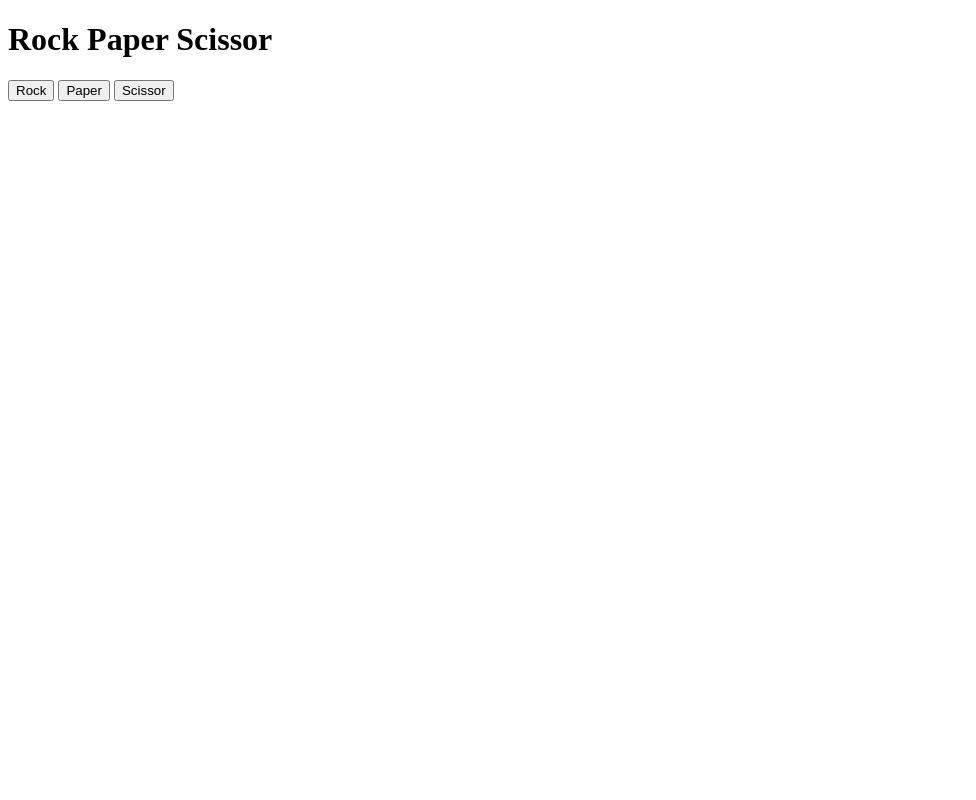
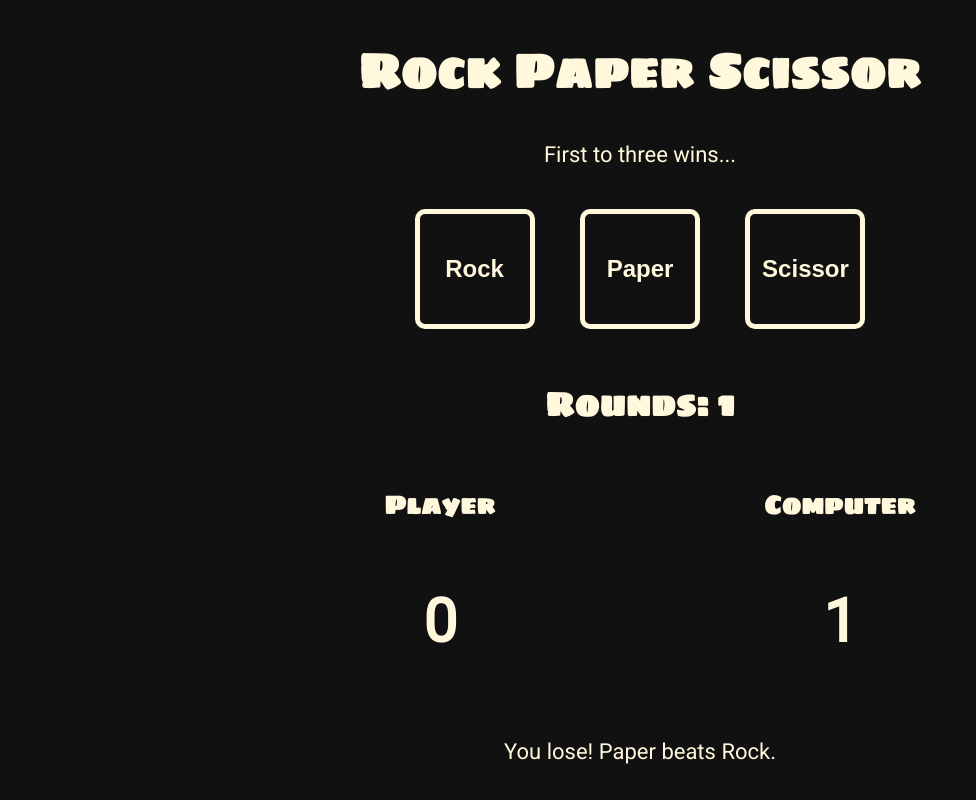
Before and after one commit to alex-1312/rock_paper_scissors, a plain HTML site: page index.html in a window 1280 px wide. Both pictures are taken after a click on the button "Rock". Shown: the whole page, without its empty margins (0-976 px from the left). Drawn offline with Linux system fonts and the light colour scheme.

Commit message:
added ui

```diff
--- a/css/styles.css
+++ b/css/styles.css
@@ -0,0 +1,49 @@
+html{
+  font-family: 'Roboto', sans-serif;
+  color: cornsilk;
+  background: rgb(17, 17, 17);
+  font-size: 22px;
+}
+h1,h2,h3,h4,h5,h6{font-family: 'Sigmar One', cursive;color: cornsilk;}
+h1{font-size: 48px;}
+
+/* wrapper */
+.wrapper{
+  width: 800px;
+  margin-left: auto;
+  margin-right: auto;
+}
+
+/* flex */
+.flex{display: flex;}
+
+.content div{
+  width: 50%;
+  text-align: center;
+}
+
+#round,
+#combat-text{text-align: center;}
+
+.content p{
+  font-size: 60px;
+  font-weight: bolder;
+}
+
+.container{text-align: center;}
+
+.btn{
+  border: 5px solid cornsilk;
+  border-radius: 10px;
+  width: 120px;
+  height: 120px;
+  background: rgb(17, 17, 17);
+  margin: 20px;
+  color: cornsilk;
+  font-size: 24px;
+  font-weight: bold;
+}
+.btn:hover{
+  color: orange;
+  transition: color linear 1s;
+}
--- a/index.html
+++ b/index.html
@@ -4,13 +4,34 @@
   <meta charset="UTF-8">
   <meta http-equiv="X-UA-Compatible" content="IE=edge">
   <meta name="viewport" content="width=device-width, initial-scale=1.0">
+  <link rel="stylesheet" href="./css/styles.css">
   <title>rps</title>
+  <style>
+    @import url('https://fonts.googleapis.com/css2?family=Roboto&family=Sigmar+One&display=swap');
+  </style>
   <script src="./js/rps.js" defer></script>
 </head>
 <body>
-  <h1>Rock Paper Scissor</h1>
-  <button id="btn-rock">Rock</button>
-  <button id="btn-paper">Paper</button>
-  <button id="btn-scissor">Scissor</button>
+  <div class="wrapper">
+    <div class="container">
+      <h1>Rock Paper Scissor</h1>
+      <p>First to three wins...</p>
+      <button class="btn" id="btn-rock">Rock</button>
+      <button class="btn" id="btn-paper">Paper</button>
+      <button class="btn" id="btn-scissor">Scissor</button>
+    </div>
+    <h2 id="round">Rounds: 0</h2>
+    <div class="content flex">
+      <div id="player-score">
+        <h3>Player</h3>
+        <p id="ps">0</p>
+      </div>
+      <div id="computer-score">
+        <h3>Computer</h3>
+        <p id="cs">0</p>
+      </div>
+    </div>
+    <p id="combat-text"></p>
+  </div>
 </body>
 </html>
--- a/js/rps.js
+++ b/js/rps.js
@@ -5,7 +5,7 @@ function capitalize( str ){
   } else {
     return '';
   }
-}
+};
 
 // function randomly returns rock, paper or scissors
 function computerPlay(){
@@ -23,7 +23,7 @@ function computerPlay(){
       break;
   }
   return result;
-}
+};
 
 function playRound( playerSelection, computerSelection){
   let ps = playerSelection;
@@ -33,28 +33,75 @@ function playRound( playerSelection, computerSelection){
   ps = ps.toLowerCase();
 
   if ( ps == cs ) {
-    return `It\'s a draw! ${capitalize(ps)} vs ${capitalize(cs)}.`;
+    combatText.textContent = `It\'s a draw! ${capitalize(ps)} vs ${capitalize(cs)}.`;
   } else if ( ( ps == 'rock' && cs == 'paper' ) ||
             ( ps == 'scissor' && cs == 'rock' ) ||
             ( ps == 'paper' && cs == 'scissor' ) ) {
-      return `You lose! ${capitalize(cs)} beats ${capitalize(ps)}.`;
+      computerScore++;
+      scoreParaContainer.textContent = computerScore;
+      combatText.textContent = `You lose! ${capitalize(cs)} beats ${capitalize(ps)}.`;
   } else if ( ( ps == 'rock' && cs == 'scissor' )||
               ( ps == 'scissor' && cs == 'paper' ) ||
               ( ps == 'paper' && cs == 'rock' ) ) {
-      return `You won! ${capitalize(ps)} beats ${capitalize(cs)}.`;
+      playerScore++;
+      scoreParaPlayer.textContent = playerScore;
+      combatText.textContent = `You won! ${capitalize(ps)} beats ${capitalize(cs)}.`;
   } else {
       return err;
   }
+  round++;
+  roundText.textContent = `Rounds: ${round}`;
+  if ( playerScore == 3 || computerScore == 3 ) {
+    let msgPara = document.createElement('p');
+    msgPara.textContent = 'GAME OVER!';
+    let btnReset = document.createElement('button');
+    btnReset.textContent = 'New Game';
+    btnReset.classList.add('btn');
+    btnReset.addEventListener('click', newGame);
+
+    if ( playerScore == 3 ) {
+      combatText.textContent = `You won ${playerScore} out of ${round} rounds. Your opponent scored ${computerScore}.`;
+    } else {
+      combatText.textContent = `You lost! You got ${playerScore} points out of ${round} rounds. Your opponent scored ${computerScore}.`;
+    }
+
+    combatText.appendChild(msgPara);
+    combatText.appendChild(btnReset);
+
+    // remove eventListener from btn's
+    document.getElementById('btn-rock').removeEventListener('click', rock);
+    document.getElementById('btn-paper').removeEventListener('click', paper);
+    document.getElementById('btn-scissor').removeEventListener('click', scissor);
+  }
+};
+
+function rock() {
+  playRound('rock', computerPlay());
+};
+
+function paper() {
+  playRound('paper', computerPlay());
+};
+
+function scissor() {
+  playRound('scissor', computerPlay());
+};
+
+function newGame(){
+  location.reload();
 }
-// play the game 5 times in a row
-// function game ( ){
-//   for ( let i = 1; i <= 5; i++ ){
-//     // console.log('Loop: ' + i);
-//     let ps = prompt('Your Choise. Rock, Paper or Scissor');
-//     let cs = computerPlay();
-//     console.log('Loop ' + i + ': ' + playRound(ps, cs));
-//   }
-// }
+// ########################################################################
+
+// vars
+let computerScore = 0;
+let playerScore = 0;
+let round = 0;
+
+// container
+const scoreParaPlayer = document.querySelector('#ps');
+const scoreParaContainer = document.querySelector('#cs');
+const combatText = document.querySelector('#combat-text');
+const roundText = document.querySelector('#round');
 
 // button eventListener
 // variables
@@ -62,16 +109,8 @@ const btnRock = document.querySelector('#btn-rock');
 const btnPaper = document.querySelector('#btn-paper');
 const btnScissor = document.querySelector('#btn-scissor');
 // events
-btnRock.addEventListener('click', () => {
-  console.log(playRound('rock', computerPlay()));
-});
-btnPaper.addEventListener('click', () => {
-  console.log(playRound('paper', computerPlay()));
-});
-btnScissor.addEventListener('click', () => {
-  console.log(playRound('Scissor', computerPlay()));
-});
+btnRock.addEventListener('click', rock);
+btnPaper.addEventListener('click', paper);
+btnScissor.addEventListener('click', scissor);
 
 // TESTING STUFF
-// console.log(capitalize('hello'));
-// console.log(playRound('rock',computerPlay()));
```
